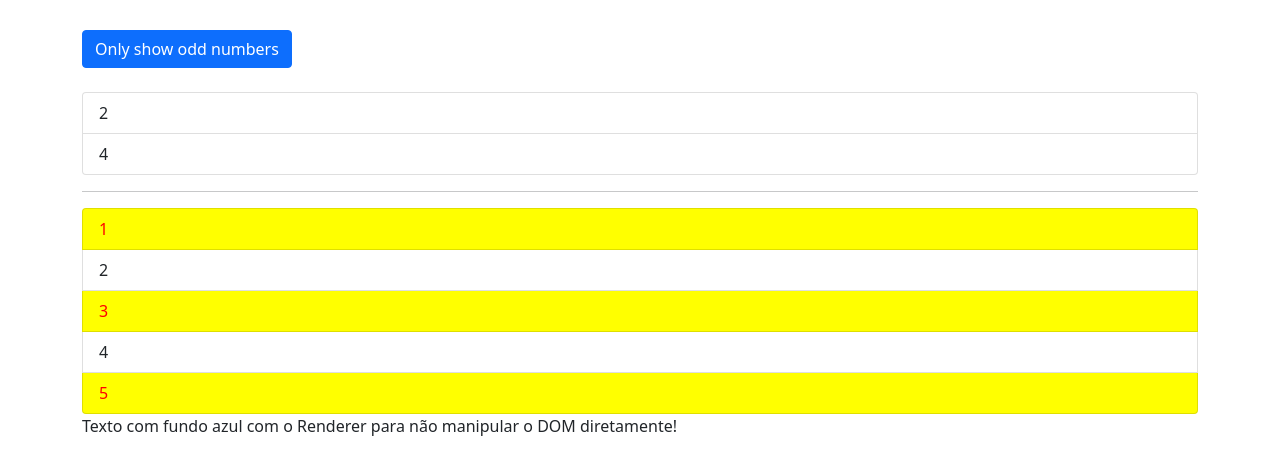
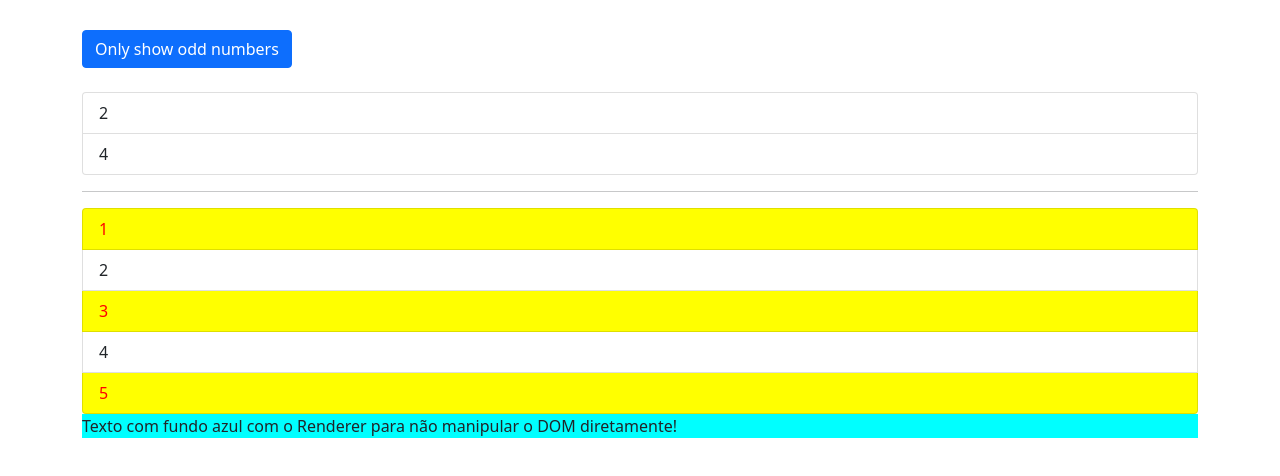
Before and after one commit to itfernandolira/angular-directives, an Angular app: page / in a window 1280 px wide. Shown: the top 476 px of the page. Built offline with nearby package versions, Linux system fonts and the light colour scheme.

Commit message:
Binding to Directive Properties

```diff
--- a/src/app/app.component.html
+++ b/src/app/app.component.html
@@ -35,7 +35,8 @@
           </li>
         </ul>
       </div>
-      <p appHighlight>Texto com fundo azul com o Renderer para não manipular o DOM diretamente!</p>
+      <!-- Attributes without [], it's ok.. like [highlightColor]="'red'" -->
+      <p appHighlight defaultColor="cyan" highlightColor="red">Texto com fundo azul com o Renderer para não manipular o DOM diretamente!</p>
     </div>
   </div>
 </div>
--- a/src/app/highlight.directive.ts
+++ b/src/app/highlight.directive.ts
@@ -1,9 +1,12 @@
-import { Directive, ElementRef, HostBinding, HostListener, OnInit, Renderer2 } from '@angular/core';
+import { Directive, ElementRef, HostBinding, HostListener, Input, OnInit, Renderer2 } from '@angular/core';
 
 @Directive({
   selector: '[appHighlight]'
 })
 export class HighlightDirective implements OnInit{
+
+  @Input() defaultColor: string = "transparent" ;
+  @Input() highlightColor: string = "blue";
 
   //Renderer alternative if we just want to change some style property
   @HostBinding('style.backgroundColor') backgroundColor: string = 'transparent';
@@ -14,17 +17,17 @@ export class HighlightDirective implements OnInit{
     //this.elementRef.nativeElement.style.backgroundColor = "green";
     //Better approach
     //this.renderer.setStyle(this.elementRef.nativeElement,'background-color','blue');
-
+    this.backgroundColor = this.defaultColor;
   }
 
   @HostListener('mouseenter') mouseenter(eventData: Event) {
     //this.renderer.setStyle(this.elementRef.nativeElement,'background-color','blue');
-    this.backgroundColor = "blue";
+    this.backgroundColor = this.highlightColor;
   }
 
   @HostListener('mouseleave') mouseleave(eventData: Event) {
     //this.renderer.setStyle(this.elementRef.nativeElement,'background-color','transparent');
-    this.backgroundColor = "transparent";
+    this.backgroundColor = this.defaultColor;
   }
 
 
```
